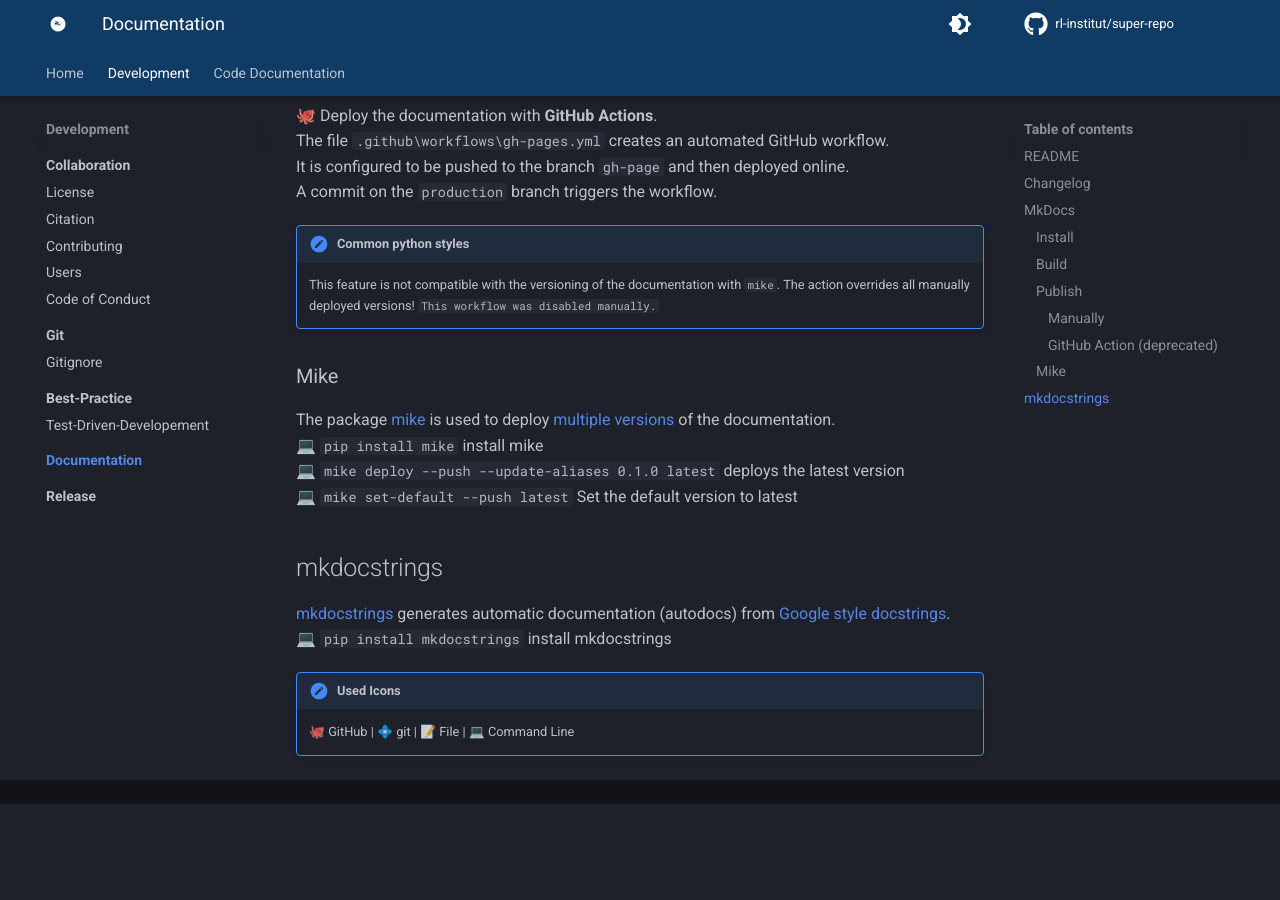
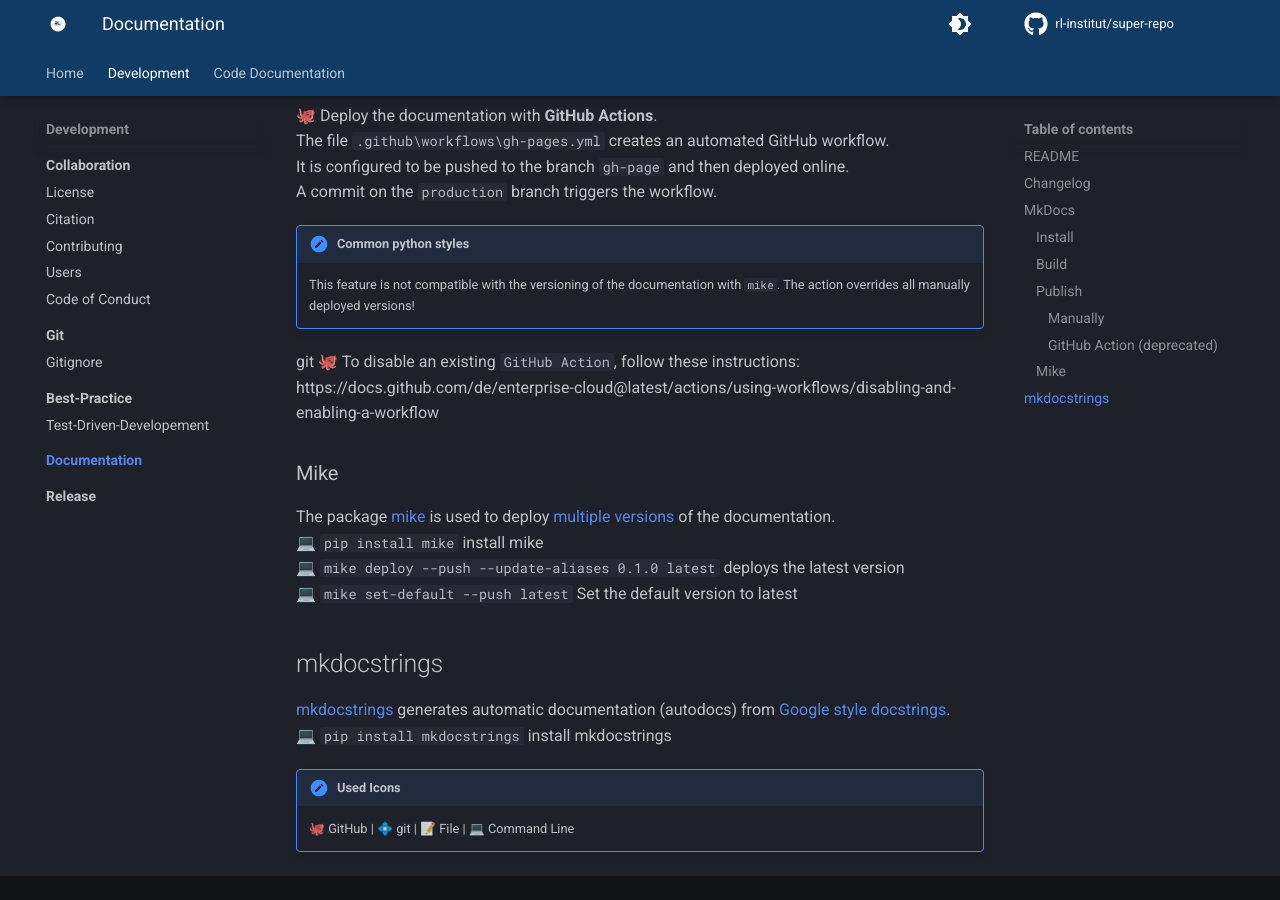
Before and after one commit to rl-institut/super-repo, an MkDocs documentation site: the page built from docs/development/documentation/index.md, in a window 1280 px wide and 900 px high, scrolled down 1115 px. Built offline with MkDocs 1.6.1 and Material for MkDocs 9.7.7, drawn with Linux system fonts in a browser that asks for light colours; comment, search, counter and statistics services are not loaded; the version menu is left out; before the commit the page ends 1919 px from its top, so only the background shows below that.

Commit message:
Include instructions to disable workflow #36

```diff
--- a/docs/development/documentation/index.md
+++ b/docs/development/documentation/index.md
@@ -39,7 +39,9 @@
 !!! note "Common python styles"
     This feature is not compatible with the versioning of the documentation with `mike`.
     The action overrides all manually deployed versions!
-    `This workflow was disabled manually.`
+git
+🐙 To disable an existing `GitHub Action`, follow these instructions:<br>
+https://docs.github.com/de/enterprise-cloud@latest/actions/using-workflows/disabling-and-enabling-a-workflow
 
 ### Mike
 The package [mike](https://github.com/jimporter/mike) is used to deploy [multiple versions](https://squidfunk.github.io/mkdocs-material/setup/setting-up-versioning/?h=versioning) of the documentation.<br>
```
